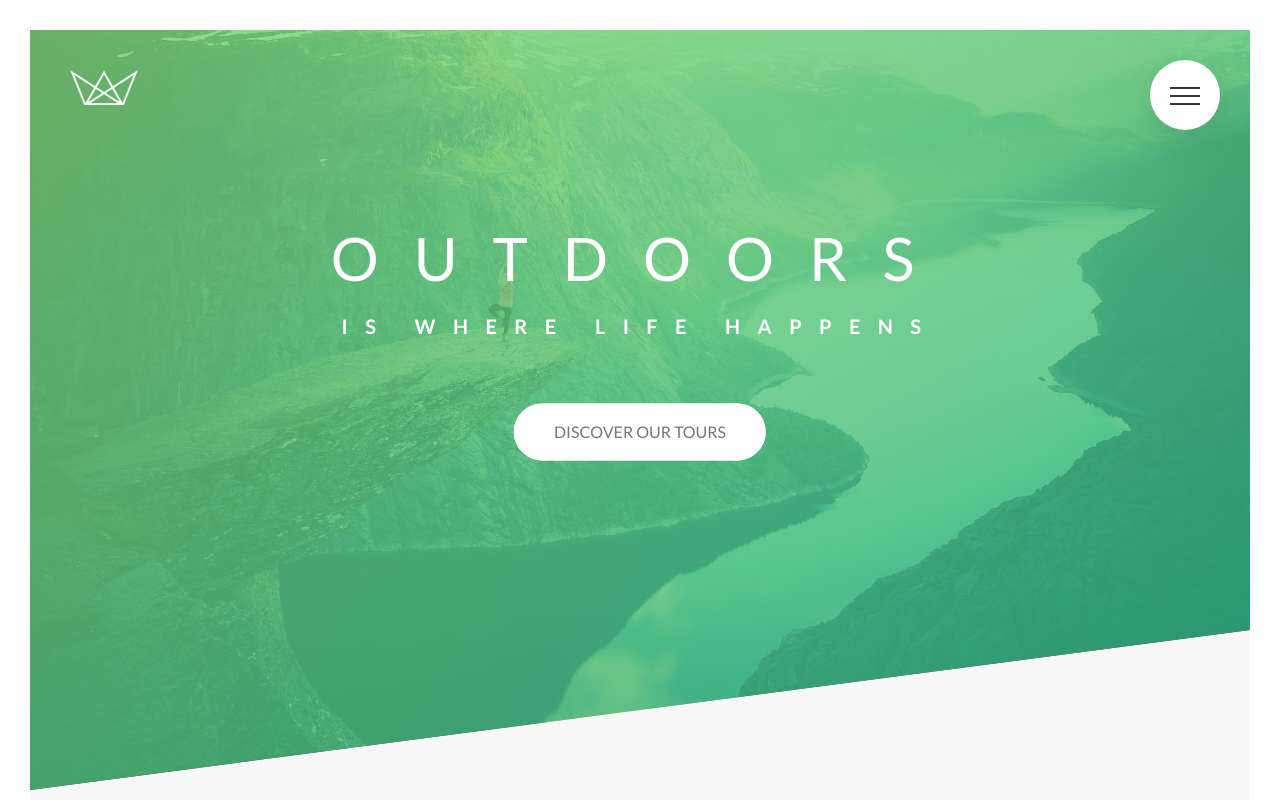
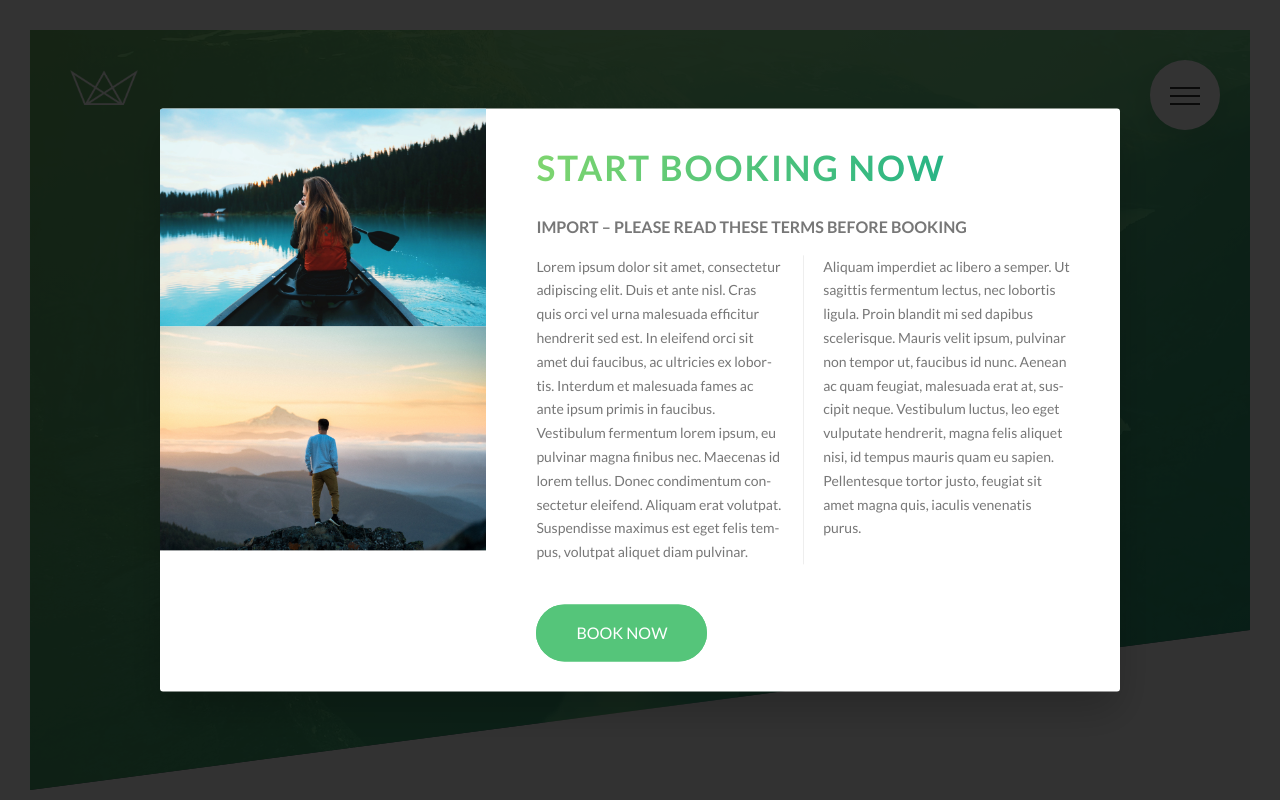
Before and after one commit to fabiovalinhos/Natours, a website: page index.html in a window 1280 px wide. Shown: the top 800 px of the page. Drawn offline with Linux system fonts and the light colour scheme.

Commit message:
Beganning the popup

```diff
--- a/index.html
+++ b/index.html
@@ -362,6 +362,25 @@
             </div>
         </footer>
 
+        <div class="popup">
+            <div class="popup__content">
+                <div class="popup__left">
+                    <img src="img/nat-8.jpg" alt="Tour photo" class="popup__img">
+                    <img src="img/nat-9.jpg" alt="Tour photo" class="popup__img">
+                </div>
+
+                <div class="popup__right">
+                    <h2 class="heading-secondary u-margin-bottom-small">Start booking now</h2>
+                    <h3 class="heading-tertiary u-margin-bottom-small">Import &ndash; Please read these terms before booking</h3>
+                    <p class="popup__text">
+                            Lorem ipsum dolor sit amet, consectetur adipiscing elit. Duis et ante nisl. Cras quis orci vel urna malesuada efficitur hendrerit sed est. In eleifend orci sit amet dui faucibus, ac ultricies ex lobortis. Interdum et malesuada fames ac ante ipsum primis in faucibus. Vestibulum fermentum lorem ipsum, eu pulvinar magna finibus nec. Maecenas id lorem tellus. Donec condimentum consectetur eleifend. Aliquam erat volutpat. Suspendisse maximus est eget felis tempus, volutpat aliquet diam pulvinar. Aliquam imperdiet ac libero a semper. Ut sagittis fermentum lectus, nec lobortis ligula. Proin blandit mi sed dapibus scelerisque. Mauris velit ipsum, pulvinar non tempor ut, faucibus id nunc. Aenean ac quam feugiat, malesuada erat at, suscipit neque. Vestibulum luctus, leo eget vulputate hendrerit, magna felis aliquet nisi, id tempus mauris quam eu sapien. Pellentesque tortor justo, feugiat sit amet magna quis, iaculis venenatis purus.
+                    </p>
+                    <a href="#" class="btn btn--green">Book now</a>
+                </div>
+            </div>
+
+        </div>
+
 
         <!-- <section class="grid-test">
             <div class="row">
--- a/sass/abstracts/_mixins.scss
+++ b/sass/abstracts/_mixins.scss
@@ -5,3 +5,10 @@
         clear: both;
     }
 }
+
+@mixin absCenter {
+    position: absolute;
+    top: 50%;
+    left: 50%;
+    transform: translate(-50%, -50%);
+}
--- /dev/null
+++ b/sass/components/_popup.scss
@@ -0,0 +1,54 @@
+.popup {
+    height: 100vh;
+    width: 100%;
+    position: fixed;
+    top: 0;
+    left: 0;
+    background-color: rgba($color-black, .8);
+    z-index: 9999;
+
+    &__content {
+        @include absCenter;
+
+        width: 75%;
+        background-color: $color-white;
+        box-shadow: 0 2rem 4rem rgba($color-black, .2);
+        border-radius: 3px;
+
+        // para manter o lado direito e esquerdo com o mesmo tamanho, usarei table ao invés de float
+        display: table;
+
+        overflow: hidden;
+    }
+
+    &__left {
+        width: 34%;
+        display: table-cell;
+    }
+
+    &__right {
+        width: 66%;
+        display: table-cell;
+        padding: 3rem 5rem;
+
+        vertical-align: middle;
+    }
+
+    &__img {
+        display: block;
+        width: 100%;
+    }
+
+    &__text {
+        font-size: 1.4rem;
+        margin-bottom: 4rem;
+
+        // nova funcionalidade de colunas
+        column-count: 2;
+        column-gap: 4rem;
+        column-rule: 1px solid $color-grey-light-2;
+
+        -webkit-hyphens: auto;
+        hyphens: auto;
+    }
+}
--- a/sass/layout/_grid.scss
+++ b/sass/layout/_grid.scss
@@ -7,6 +7,7 @@
     }
 
     @include clearfix;
+    // meu height ficou a igual a zero devido ao float, para evitar isso usamos o clearfix
 
     [class^="col-"] {
         float: left;
--- a/sass/main.scss
+++ b/sass/main.scss
@@ -21,3 +21,4 @@
 @import "components/story";
 @import "components/bg-video";
 @import "components/form";
+@import "components/popup";
```
Also changed, not shown: css/style.css, 1 other file.
